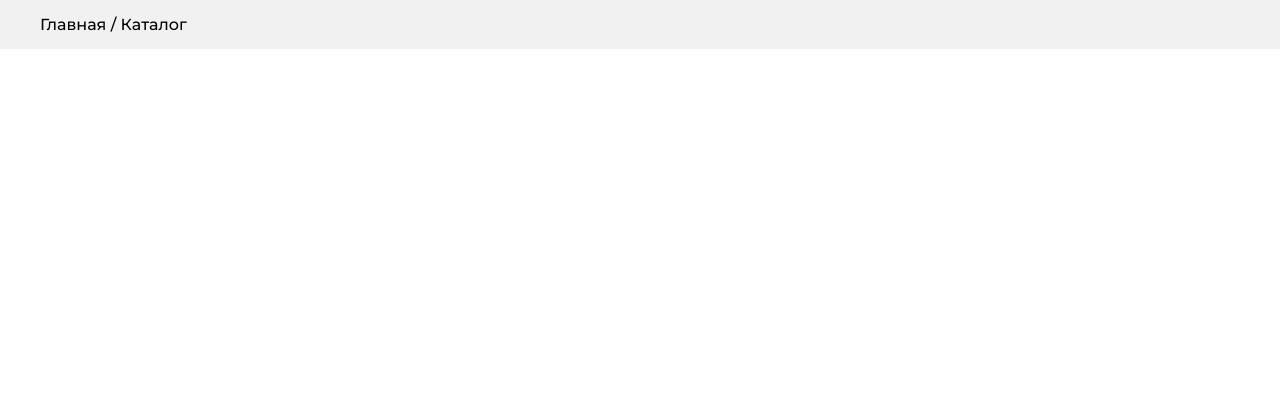
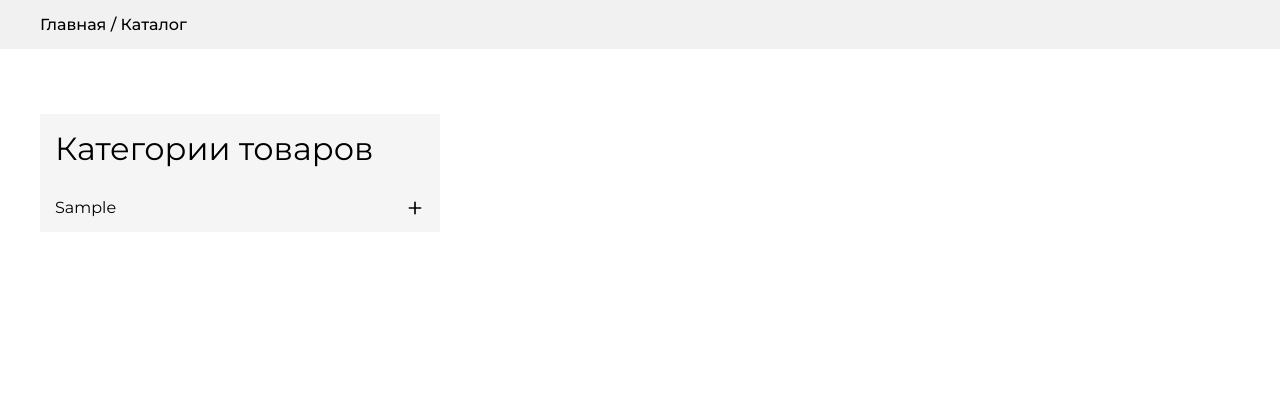
Before and after one commit to nikniksham/what, a Flask app: page /catalog in a window 1280 px wide. Shown: the part 120-536 px from the top of the page. Run offline with Flask 2, Linux system fonts and the light colour scheme; tables that the repository leaves empty hold one stand-in row (values such as "Sample post").

Commit message:
самое лёгкое закончить

```diff
--- a/static/css/catalog.css
+++ b/static/css/catalog.css
@@ -215,8 +215,64 @@ p {
   font-size: 16px;
 }
 
+.pramams__title {
+  width: 100%;
+  padding: 15px 0 30px 0;
+}
+
+.params__category {
+  margin-top: 50px;
+  width: 400px;
+  margin-right: 30px;
+  background: #F5F5F5;
+  padding: 0 15px;
+}
+
 .product {
   padding: 15px 40px;
+  display: flex;
+}
+.product__params {
+  font-family: "Montserrat", sans-serif;
+}
+.product__params details.first {
+  padding-bottom: 10px;
+}
+.product__params details.first > summary {
+  padding-bottom: 5px;
+  padding-right: 25px;
+}
+.product__params details.second {
+  padding-left: 15px;
+  padding-bottom: 5px;
+}
+.product__params details.second summary {
+  padding-bottom: 0;
+}
+.product__params details summary {
+  list-style-type: none;
+}
+.product__params details summary.not-child-free {
+  position: relative;
+}
+.product__params details summary.not-child-free::after {
+  content: "";
+  position: absolute;
+  right: 0;
+  top: 0;
+  background-image: url("/static/img/plus.svg");
+  background-size: 100%;
+  height: 20px;
+  width: 20px;
+}
+.product__params details p {
+  font-size: 21px;
+}
+.product__params details ul {
+  list-style: none;
+}
+.product__params details a {
+  padding-left: 15px;
 }
 .product__grid {
   display: grid;
--- a/static/css/catalog.scss
+++ b/static/css/catalog.scss
@@ -1,8 +1,68 @@
 @import "base";
 
 
+.pramams__title {
+  width: 100%;
+  padding: 15px 0 30px 0;
+}
+
+.params__category {
+  margin-top: 50px;
+  width: 400px;
+  margin-right: 30px;
+  background: #F5F5F5;
+  padding: 0 15px;
+}
+
 .product {
   padding: 15px 40px;
+  display: flex;
+  &__params {
+    font-family: 'Montserrat', sans-serif;
+
+    & details {
+      &.first {
+        padding-bottom: 10px;
+        & > summary {
+          padding-bottom: 5px;
+          padding-right: 25px;
+        }
+      }
+      &.second {
+        padding-left: 15px;
+        padding-bottom: 5px;
+        & summary {
+          padding-bottom: 0;
+        }
+      }
+      & summary {
+        list-style-type: none;
+        &.not-child-free {
+          position: relative;
+
+          &::after {
+            content: '';
+            position: absolute;
+            right: 0;
+            top: 0;
+            background-image: url("/static/img/plus.svg");
+            background-size: 100%;
+            height: 20px;
+            width: 20px;
+          }
+        }
+      }
+      & p {
+        font-size: 21px;
+      }
+      & ul {
+        list-style: none;
+      }
+      & a {
+        padding-left: 15px;
+      }
+    }
+  }
   &__grid {
     display: grid;
     grid-template-columns: repeat(4, 1fr);
--- a/templates/catalog.html
+++ b/templates/catalog.html
@@ -4,6 +4,34 @@
 
 {% block main %}
     <div class="product">
+        <div class="product__params">
+            <div class="params__category">
+                <p class="pramams__title">Категории товаров</p>
+                {% for pra_father in category_map.keys() %}
+                <details class="first">
+                    <summary class="not-child-free">{{pra_father}}</summary>
+                    {% for father in category_map[pra_father].children.keys() %}
+                    <details class="second">
+                        {% if "kids" in category_map[pra_father].children[father] %}
+                        <summary class="not-child-free">{{father}}</summary>
+                        {% else %}
+                        <summary>{{father}}</summary>
+                        {% endif %}
+                        <ul>
+                        {% if "kids" in category_map[pra_father].children[father] %}
+                        {% for kid in category_map[pra_father].children[father].kids %}
+                        <!-- ссылку сюда -->
+                        <li><a href="#">{{kid}}</a></li>
+                        {% endfor %}
+                        {% endif %}
+                        </ul>
+                    </details>
+                    {% endfor %}
+                </details>
+                {% endfor %}
+            </div>
+        </div>
+
         <div class="product__grid">
             {% for prod in products %}
             <div class="product__preview">
```
Also changed, not shown: static/img/plus.svg (added), 1 other file.
